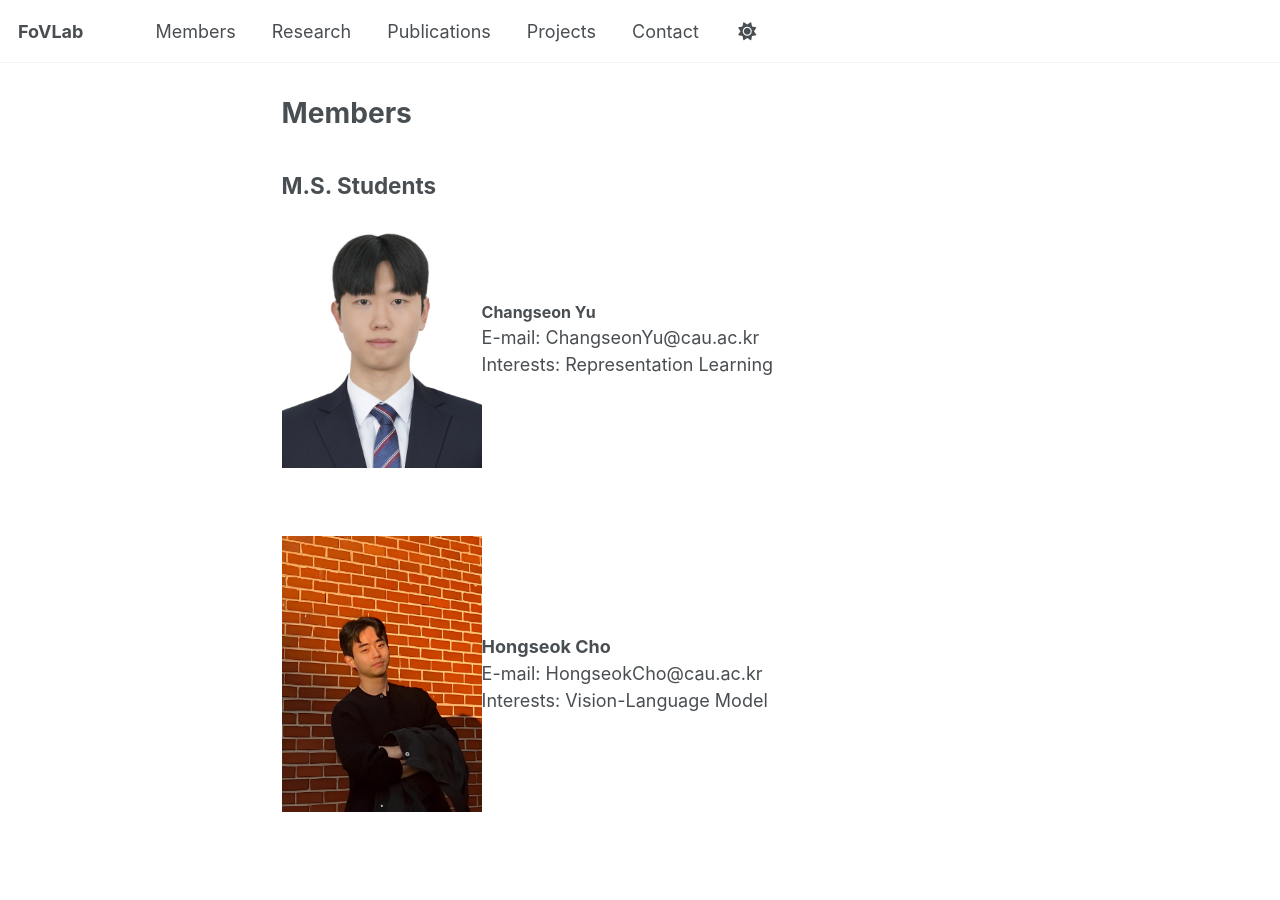
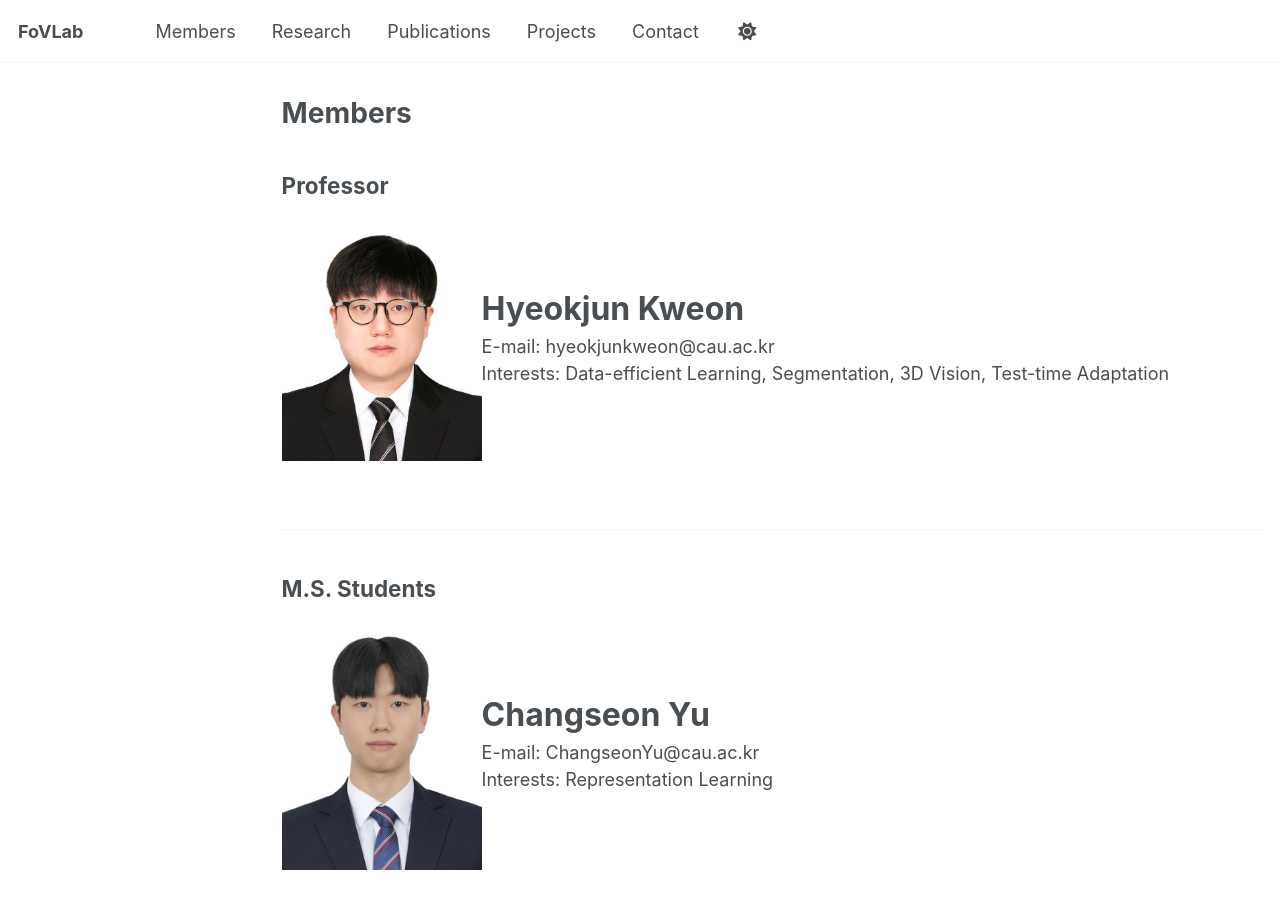
Before and after one commit to FoVLab/FoVLab.github.io, a Jekyll site: the page built from _pages/members.md, in a window 1280 px wide and 900 px high. Built offline with Jekyll 4.4.1, drawn with Linux system fonts in a browser that asks for light colours; a script that is not in the unit is left out.

Commit message:
Update members.md

```diff
--- a/_pages/members.md
+++ b/_pages/members.md
@@ -4,6 +4,24 @@ title: "Members"
 permalink: /members/
 author_profile: false
 ---
+
+Professor
+---
+<div style="display: flex; align-items: center;">
+    <img src='/images/members/HyeokjunKweon.jpg' alt='HyeokjunKweon' style="width: 200px; height: auto;">
+
+    <!-- Text Content -->
+    <div class="publication-info">
+        <div style="font-size: 32px; font-weight: bold;">
+            Hyeokjun Kweon<br>
+        </div>
+        E-mail: hyeokjunkweon@cau.ac.kr <br>
+        Interests: Data-efficient Learning, Segmentation, 3D Vision, Test-time Adaptation <br>
+    </div>
+</div>
+<br/>
+
+<hr>
 
 M.S. Students
 ---
@@ -13,7 +31,7 @@ M.S. Students
 
     <!-- Text Content -->
     <div class="publication-info">
-        <div style="font-size: 16px; font-weight: bold;">
+        <div style="font-size: 32px; font-weight: bold;">
             Changseon Yu<br>
         </div>
         E-mail: ChangseonYu@cau.ac.kr <br>
@@ -27,12 +45,16 @@ M.S. Students
 
     <!-- Text Content -->
     <div class="publication-info">
-        <b>Hongseok Cho</b> <br>
+        <div style="font-size: 32px; font-weight: bold;">
+            Hongseok Cho<br>
+        </div>
         E-mail: HongseokCho@cau.ac.kr <br>
         Interests: Vision-Language Model <br>
     </div>
 </div>
 <br/>
 
+<hr>
+
 Undergraduate Students
 ---
```
